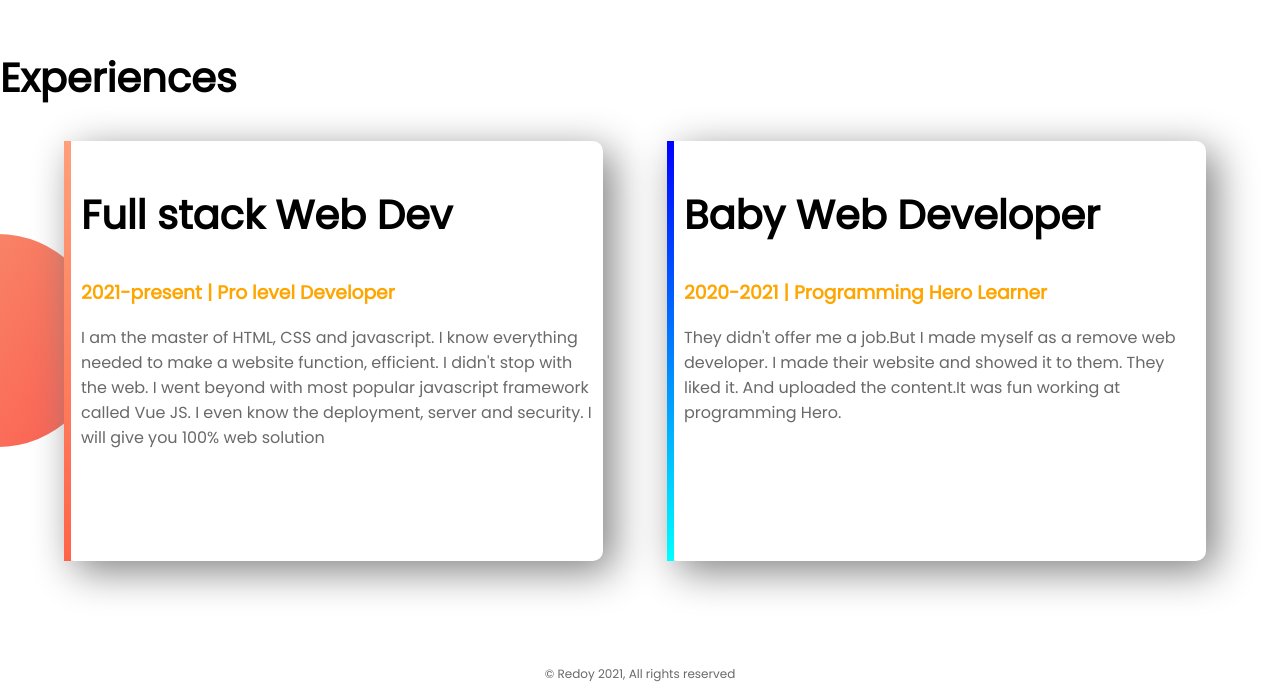
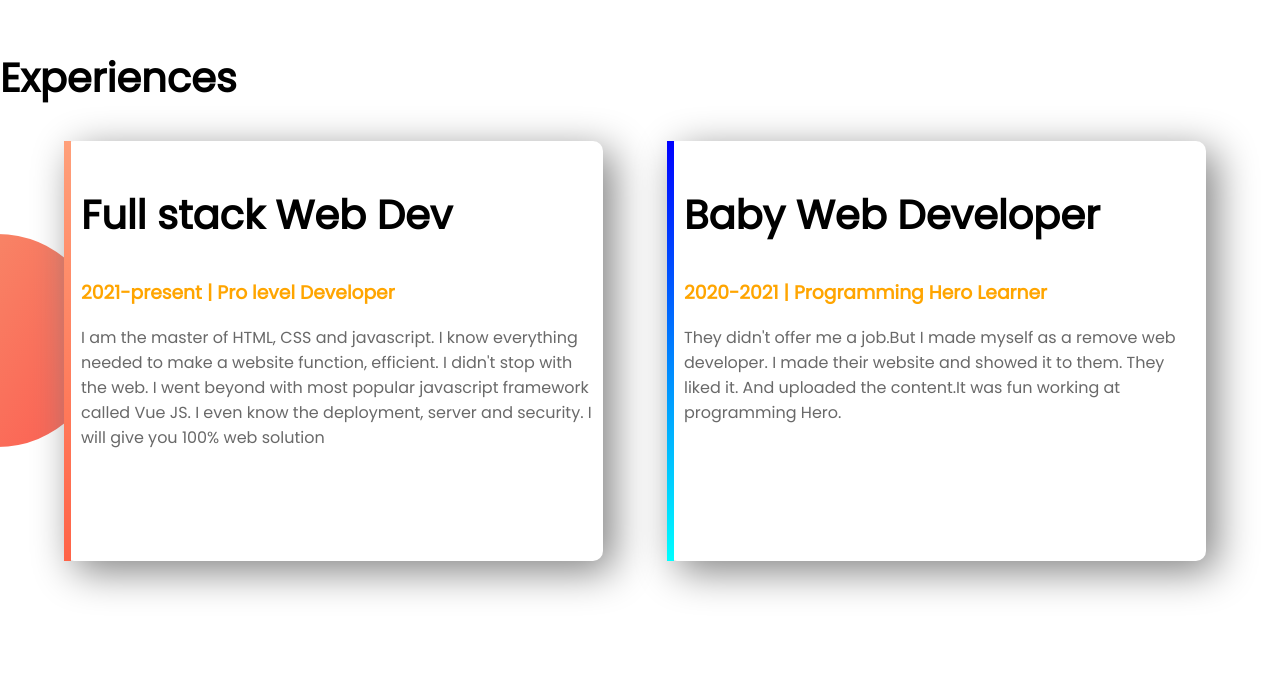
Before and after one commit to redoy1102/Web-portfolio, a plain HTML site: page index.html in a window 1280 px wide. Shown: the part 1285-1980 px from the top of the page. After the commit the page ends 1950 px from the top, so only its background shows below. Drawn offline with Linux system fonts and the light colour scheme.

Commit message:
Finished website

```diff
--- a/index.html
+++ b/index.html
@@ -18,7 +18,7 @@
         </div>
 
         <div class="half-width" >
-            <img src="images/profile.png" alt="">
+            <img src="images/Profile.png" alt="">
         </div>
     </section>
     <section class="dream-area">
@@ -46,10 +46,5 @@
                 They didn't offer me a job.But I made myself as a remove web developer. I made their website and showed it to them. They liked it. And uploaded the content.It was fun working at programming Hero.
             </p>
         </div>
-
-    </section>
-    <footer>
-        <p> © Redoy 2021, All rights reserved</p>
-    </footer>
 </body>
 </html>
--- a/style.css
+++ b/style.css
@@ -72,7 +72,3 @@ section{
     border-image: linear-gradient(180deg, blue, cyan);
     border-image-slice: 1;
 }
-footer p{
-    text-align: center;
-    font-size: 12px;
-}
```
